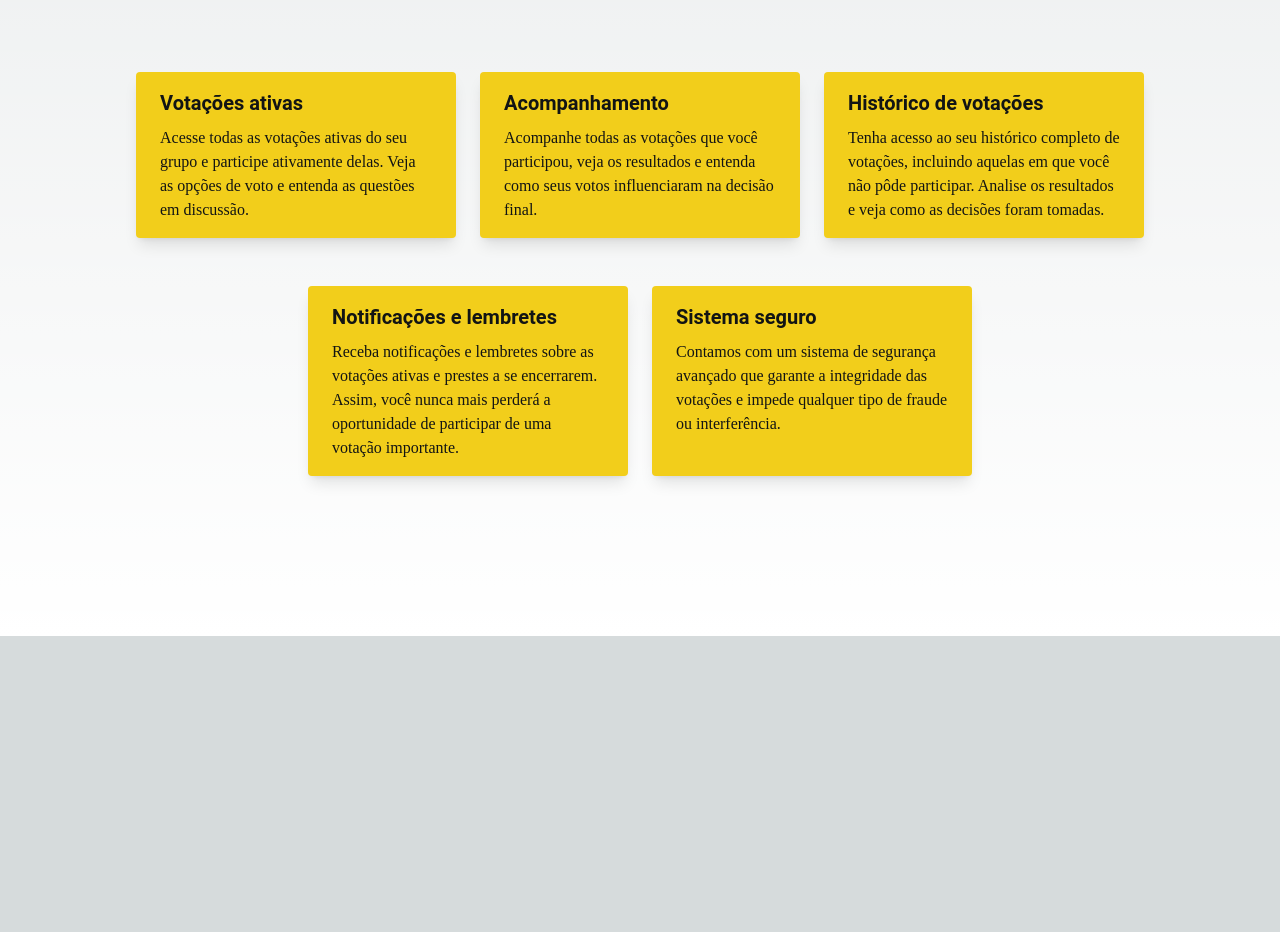
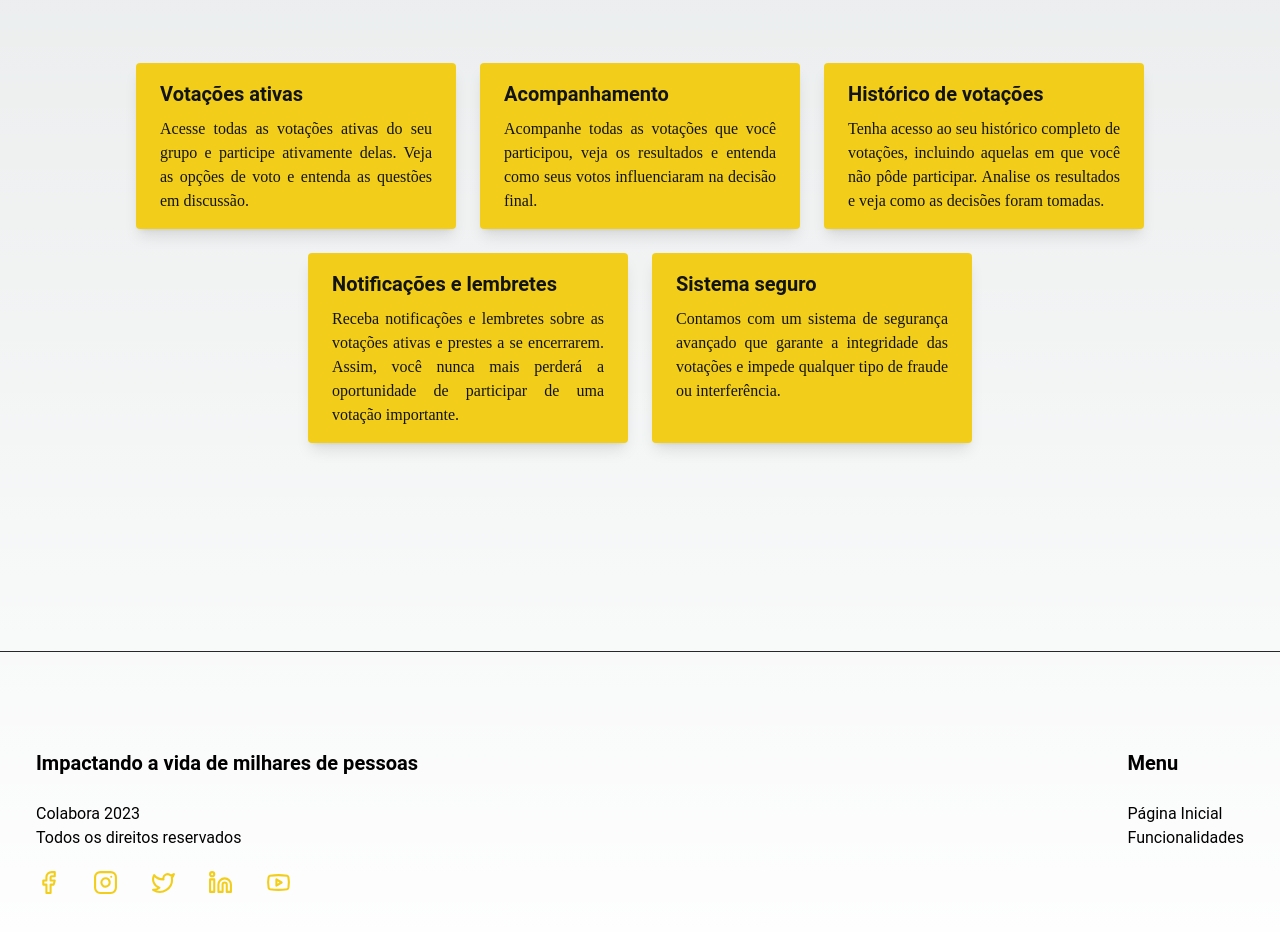
Before and after one commit to franklaercio/colabora-frontend, a Next.js app: page / in a window 1280 px wide. Shown: the part 1140-2072 px from the top of the page. Before the commit the page ends 1776 px from the top, so only its background shows below. Built offline with nearby package versions, Linux system fonts and the light colour scheme; no server answers.

Commit message:
feat: adding footer and responsive for diferents ui

```diff
--- a/src/app/page.tsx
+++ b/src/app/page.tsx
@@ -2,30 +2,18 @@
 import Image from "next/image";
 import { ChevronsDown } from "lucide-react";
 import { motion } from "framer-motion";
+import { Facebook, Instagram, Twitter, Linkedin, Youtube } from "lucide-react";
 
 import { AnimatedOnScroll } from "../components/AnimetedOnScroll";
-
-const textVariants = {
-  hidden: {
-    opacity: 0,
-    y: 20,
-  },
-  visible: {
-    opacity: 1,
-    y: 0,
-    transition: {
-      duration: 0.5,
-      ease: "easeInOut",
-    },
-  },
-};
+import Link from "next/link";
+import { CardFunction } from "@/components/CardFunction";
 
 export default function Home() {
   return (
-    <main className="mt-24">
-      <section className="h-screen min-h-screen">
-        <div className="flex flex-row max-w-screen-xl m-auto max-sm font-bold text-6xl p-8 leading-none justify-between">
-          <div>
+    <main id="#main" className="mt-2 sm:mt-24">
+      <section id="home" className="p-8">
+        <div className="inline-block max-w-screen-xl m-auto max-sm leading-none md:flex flex-row justify-between">
+          <div className="font-bold text-4xl sm:text-6xl ">
             <p>Acompanhe as</p>
             <p>propostas que</p>
             <p>
@@ -39,26 +27,30 @@ export default function Home() {
               alt="people in a common park"
               width={418}
               height={355}
-              className="select-none"
+              className="select-none mt-4 text-center sm:mt-0"
             />
           </div>
         </div>
-        <div className="flex flex-col items-center mt-20">
+        <div className="flex flex-col items-center mt-4 sm:mt-20">
           <button className="bg-yellow text-black hover:bg-orange text-withe font-bold py-2 px-4 rounded">
             Junte-se à nossa comunidade agora e faça parte da mudança!
           </button>
+        </div>
+        <div className="hidden sm:flex flex-col items-center">
           <motion.div
             animate={{ y: [-10, 10] }}
             transition={{ repeat: Infinity, duration: 1 }}
           >
-            <div className="mt-20 w-1/5 h-10 text-yellow">
-              <ChevronsDown size={60} />
+            <div className="mt-20 w-1/5 h-10 text-yellow ">
+              <Link href="#functions">
+                <ChevronsDown size={60} />
+              </Link>
             </div>
           </motion.div>
         </div>
       </section>
-      <section className="h-screen min-h-screen">
-        <div className="m-auto text-center font-sans font-bold text-5xl">
+      <section id="functions" className="mt-10 mb-32 p-8 sm:mb-40">
+        <div className="m-auto font-sans font-bold text-3xl text-left ml-2 sm:text-5xl md:text-center">
           <AnimatedOnScroll
             id="title-functions-colabora"
             hiddenX={0}
@@ -74,55 +66,71 @@ export default function Home() {
             sua participação em votações mais fácil e acessível
           </AnimatedOnScroll>
         </div>
-        <div className="flex flex-col max-w-screen-xl m-auto max-sm items-center justify-between">
-          <div className="flex flex-row m-3 mt-20">
-            <div className="bg-yellow text-black px-6 py-4 max-w-xs rounded overflow-hidden shadow-lg m-3">
-              <div className="font-bold text-xl mb-2">Votações ativas</div>
-              <p className="text-gray-700 text-base font-serif">
-                Acesse todas as votações ativas do seu grupo e participe
+        <div className="flex flex-col max-w-screen-xl m-auto max-sm sm:items-center justify-between">
+          <div className="block md:flex flex-row mt-20">
+            <CardFunction
+              title="Votações ativas"
+              content="Acesse todas as votações ativas do seu grupo e participe
                 ativamente delas. Veja as opções de voto e entenda as questões
-                em discussão.
-              </p>
-            </div>
-            <div className="bg-yellow text-black px-6 py-4 max-w-xs rounded overflow-hidden shadow-lg m-3">
-              <div className="font-bold text-xl mb-2">Acompanhamento</div>
-              <p className="text-gray-700 text-base font-serif">
-                Acompanhe todas as votações que você participou, veja os
-                resultados e entenda como seus votos influenciaram na decisão
-                final.
-              </p>
-            </div>
-            <div className="bg-yellow text-black px-6 py-4 max-w-xs rounded overflow-hidden shadow-lg m-3">
-              <div className="font-bold text-xl mb-2">
-                Histórico de votações
-              </div>
-              <p className="text-gray-700 text-base font-serif">
-                Tenha acesso ao seu histórico completo de votações, incluindo
-                aquelas em que você não pôde participar. Analise os resultados e
-                veja como as decisões foram tomadas.
-              </p>
-            </div>
+                em discussão."
+            />
+            <CardFunction
+              title="Acompanhamento"
+              content="Acompanhe todas as votações que você participou, veja os
+              resultados e entenda como seus votos influenciaram na decisão
+              final."
+            />
+            <CardFunction
+              title="Histórico de votações"
+              content="Tenha acesso ao seu histórico completo de votações, incluindo
+              aquelas em que você não pôde participar. Analise os resultados e
+              veja como as decisões foram tomadas."
+            />
           </div>
 
-          <div className="flex flex-row m-3">
-            <div className="bg-yellow text-black px-6 py-4 max-w-xs rounded overflow-hidden shadow-lg m-3">
-              <div className="font-bold text-xl mb-2">
-                Notificações e lembretes
+          <div className="block mt-0 md:flex flex-row">
+            <CardFunction
+              title="Notificações e lembretes"
+              content="Receba notificações e lembretes sobre as votações ativas e
+              prestes a se encerrarem. Assim, você nunca mais perderá a
+              oportunidade de participar de uma votação importante."
+            />
+            <CardFunction
+              title="Sistema seguro"
+              content="Contamos com um sistema de segurança avançado que garante a
+              integridade das votações e impede qualquer tipo de fraude ou
+              interferência."
+            />
+          </div>
+        </div>
+      </section>
+      <section className="h-3/5 pb-24 pt-24 min-h-fit border-t-[1px] p-8 border-y-zinc-800">
+        <div className="block max-w-screen-xl m-auto max-sm justify-between sm:flex flex-row">
+          <div className="flex flex-col">
+            <h3 className="font-bold font-sans text-xl pb-6">
+              Impactando a vida de milhares de pessoas
+            </h3>
+            <h4 className="font-sans">Colabora 2023</h4>
+            <h4 className="font-sans">Todos os direitos reservados</h4>
+
+            <AnimatedOnScroll
+              id="social-media-container"
+              hiddenX={-5}
+              hiddenY={0}
+            >
+              <div className="flex flex-row w-2/3 pt-5 justify-between">
+                <Facebook className="text-yellow" size="25" />
+                <Instagram className="text-yellow" size="25" />
+                <Twitter className="text-yellow" size="25" />
+                <Linkedin className="text-yellow" size="25" />
+                <Youtube className="text-yellow" size="25" />
               </div>
-              <p className="text-gray-700 text-base font-serif">
-                Receba notificações e lembretes sobre as votações ativas e
-                prestes a se encerrarem. Assim, você nunca mais perderá a
-                oportunidade de participar de uma votação importante.
-              </p>
-            </div>
-            <div className="bg-yellow text-black px-6 py-4 max-w-xs rounded overflow-hidden shadow-lg m-3">
-              <div className="font-bold text-xl mb-2">Sistema seguro</div>
-              <p className="text-gray-700 text-base font-serif">
-                Contamos com um sistema de segurança avançado que garante a
-                integridade das votações e impede qualquer tipo de fraude ou
-                interferência.
-              </p>
-            </div>
+            </AnimatedOnScroll>
+          </div>
+          <div className="hidden sm:flex flex-col">
+            <h3 className="font-sans font-bold text-xl pb-6">Menu</h3>
+            <Link href="#header">Página Inicial</Link>
+            <Link href="#functions">Funcionalidades</Link>
           </div>
         </div>
       </section>
--- /dev/null
+++ b/src/components/CardFunction/index.tsx
@@ -0,0 +1,15 @@
+interface CardProps {
+  title: string;
+  content: string;
+}
+
+export function CardFunction({ title, content }: CardProps) {
+  return (
+    <div className="bg-yellow text-black px-6 py-4 max-w-xs rounded overflow-hidden shadow-lg m-3">
+      <div className="font-bold text-xl mb-2">{title}</div>
+      <p className="text-gray-700 text-base font-serif text-justify">
+        {content}
+      </p>
+    </div>
+  );
+}
--- a/src/components/Header/index.tsx
+++ b/src/components/Header/index.tsx
@@ -6,8 +6,8 @@ import { SignInButton } from "../SignInButton";
 
 export function Header() {
   return (
-    <header className="h-20 border-b border-b-zinc-800">
-      <div className="flex flex-row items-center max-w-screen-xl h-20 m-auto p-8 justify-between">
+    <header id="header" className="h-20 border-b border-b-zinc-800">
+      <div className="flex flex-row items-center max-w-screen-xl h-20 p-8 m-auto justify-between">
         <div className="flex flex-row items-baseline justify-between">
           <Image
             src="/logo.svg"
@@ -16,7 +16,7 @@ export function Header() {
             height={100}
             className="mr-20 select-none"
           />
-          <nav className="w-3/4 font-sans text-sm select-none">
+          <nav className="hidden w-3/4 font-sans text-sm select-none md:block lg:block">
             <Link href="/" className="pr-10">
               Página Inicial
             </Link>
```
